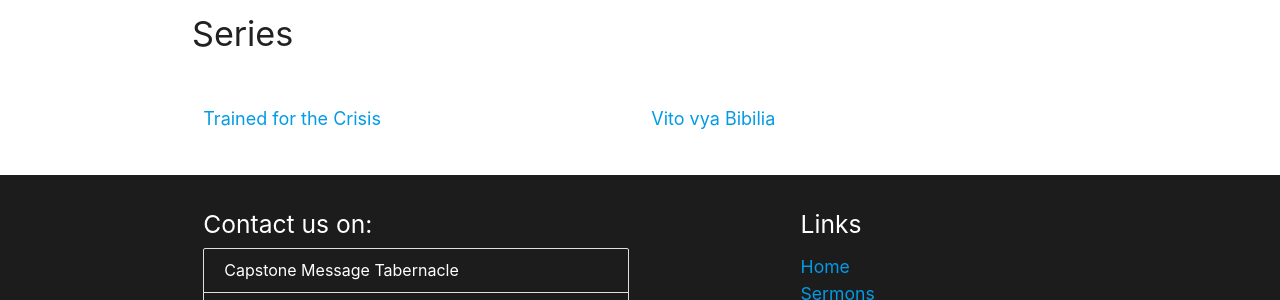
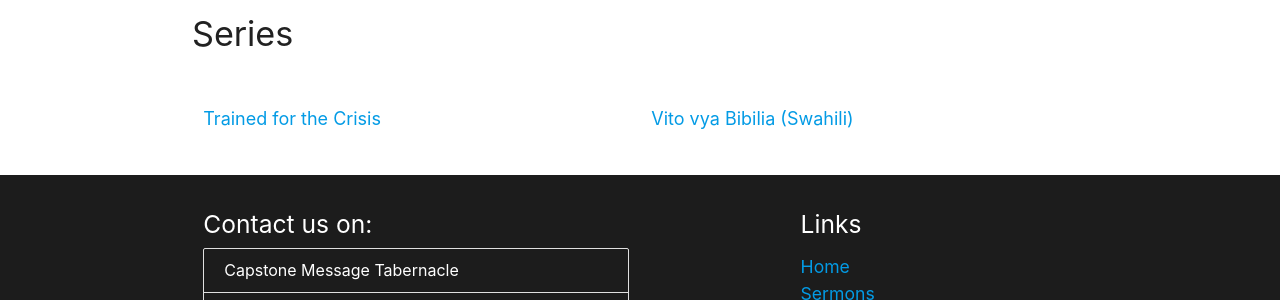
Before and after one commit to njorogetimk/cmt-redisigned, a Jekyll site: the page built from sermons/series/index.html, in a window 1280 px wide. Shown: the part 323-623 px from the top of the page. Built offline with Jekyll 4.4.1, drawn with Linux system fonts in a browser that asks for light colours.

Commit message:
Update to sermon of July 05

```diff
--- a/sermons/2020/sunday/20-07-05_mwendeleo_wa_wingu_la_ufunuo_10.html
+++ b/sermons/2020/sunday/20-07-05_mwendeleo_wa_wingu_la_ufunuo_10.html
@@ -6,3 +6,7 @@
 
 <iframe width="560" height="315" src="https://www.youtube.com/embed/SAzZrz4eCrY" frameborder="0"
   allow="accelerometer; autoplay; encrypted-media; gyroscope; picture-in-picture" allowfullscreen></iframe>
+
+<h5>Audio</h5>
+<iframe src="https://drive.google.com/file/d/1FmX2FT6uZIECC12FuwqpnUVqq2ckDyCk/preview" width="600"
+  height="100"></iframe>
--- a/sermons/2020/thursday/20-07-02_the_super_church_coming_into_manifestation_amid_troubles.html
+++ b/sermons/2020/thursday/20-07-02_the_super_church_coming_into_manifestation_amid_troubles.html
@@ -7,4 +7,7 @@
 <iframe width="560" height="315" src="https://www.youtube.com/embed/UaARTLpfQ14" frameborder="0"
   allow="accelerometer; autoplay; encrypted-media; gyroscope; picture-in-picture" allowfullscreen></iframe>
 
-<p>Sorry!! The audio is currently not available for this sermon</p>
+<h5>Audio</h5>
+
+<iframe src="https://drive.google.com/file/d/13UhIEUY9eTHwkKJjKWzGibi3TXy1I_Pi/preview" width="600"
+  height="100"></iframe>
--- a/sermons/series/index.html
+++ b/sermons/series/index.html
@@ -17,7 +17,7 @@
       </div>
       <div class="col s12 l6">
         <p>
-          <a href="vito/">Vito vya Bibilia</a>
+          <a href="vito/">Vito vya Bibilia <span>(Swahili)</span></a>
         </p>
       </div>
 
```
